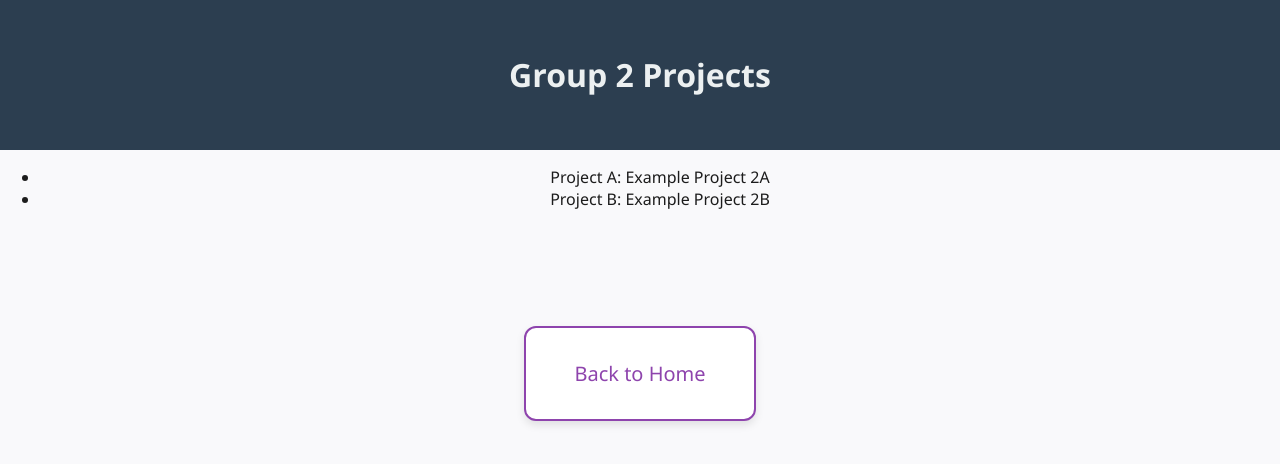
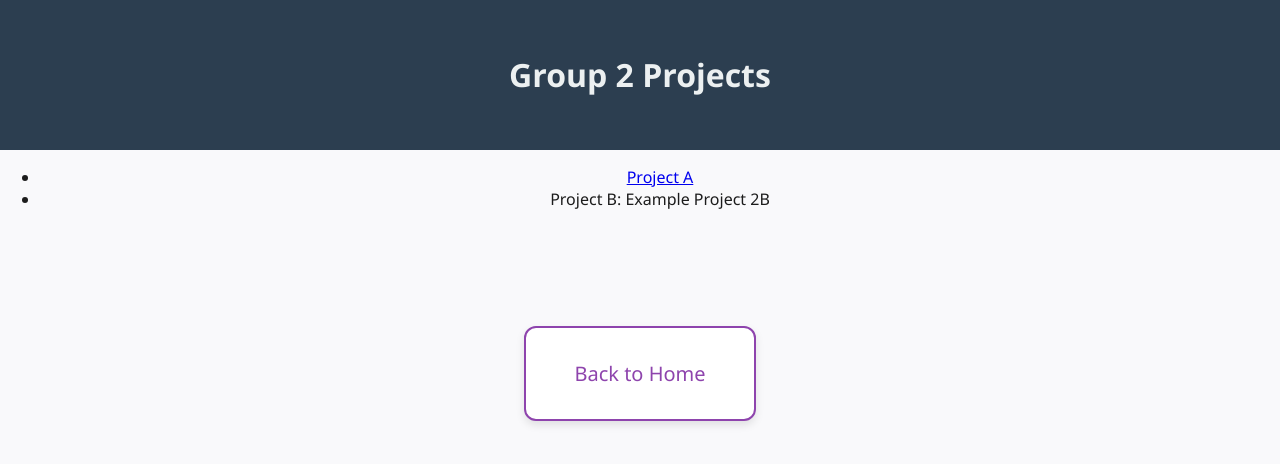
Before and after one commit to Dse2024-28/Wdev, a plain HTML site: page group2/index.html in a window 1280 px wide. Drawn offline with Linux system fonts and the light colour scheme.

Commit message:
Update index.html

```diff
--- a/group2/index.html
+++ b/group2/index.html
@@ -18,7 +18,7 @@
   </header>
   <main>
     <ul>
-      <li>Project A: Example Project 2A</li>
+      <li><a href = "https://dse2024-28.github.io/Wdev/group2/Assig/Assignment1.html" >Project A</a></li>
       <li>Project B: Example Project 2B</li>
     </ul>
     <a href="../index.html" class="group-button back-button">Back to Home</a>
```
